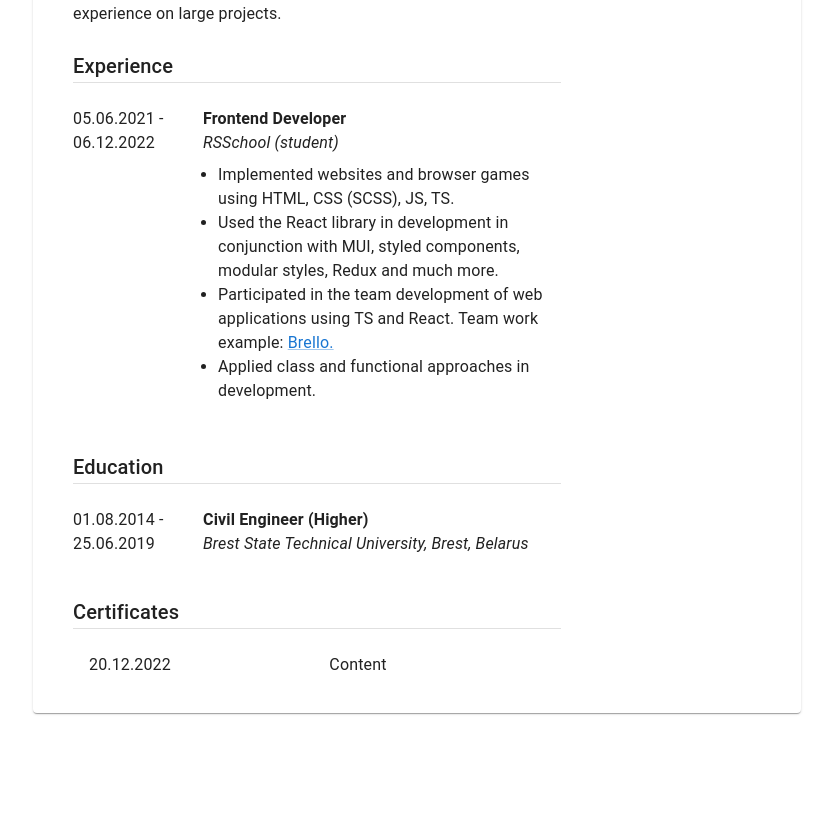
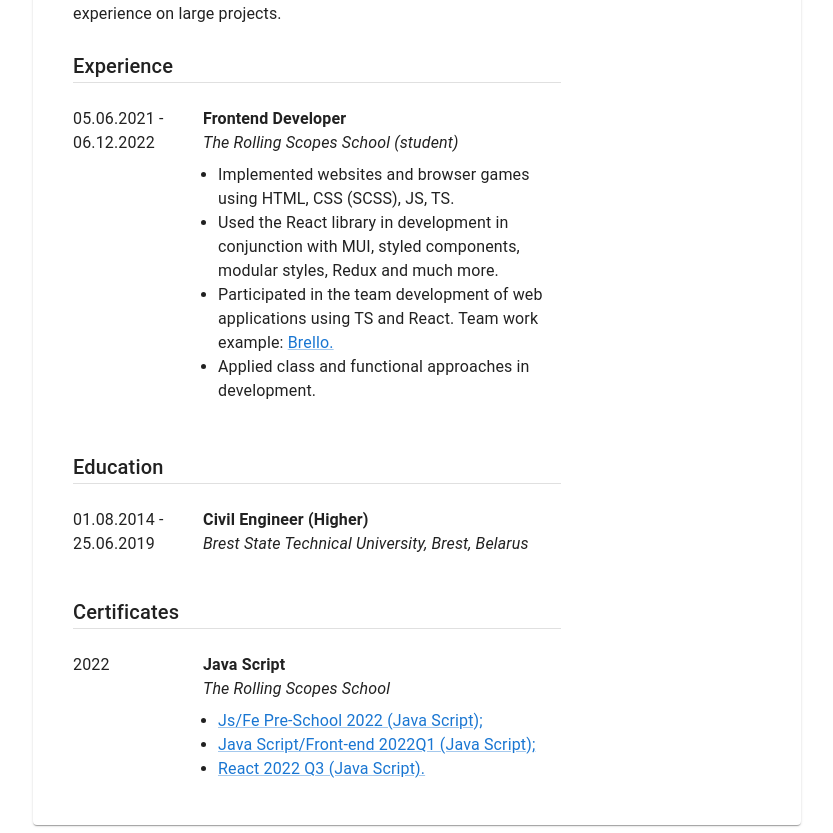
Before and after one commit to maxomeleneckii/cv, a React (Create React App) app: page / in a window 1280 px wide. Shown: the part 222-1055 px from the top of the page, without its empty margins (223-1056 px from the left). Before the commit the page ends 943 px from the top, so only its background shows below. Built offline with nearby package versions, Linux system fonts and the light colour scheme.

Commit message:
feat: add info about certifications

```diff
--- a/src/components/LeftSection.tsx
+++ b/src/components/LeftSection.tsx
@@ -56,7 +56,7 @@ export const LeftSection = () => {
                     Frontend Developer
                   </Typography>
                   <Typography component="h4" sx={{ fontStyle: 'italic' }}>
-                    RSSchool (student)
+                    The Rolling Scopes School (student)
                   </Typography>
                   <List sx={{ listStyle: 'disc' }}>
                     <ListItemCustom>
@@ -123,9 +123,33 @@ export const LeftSection = () => {
               }
             />
             <List sx={{ width: '100%' }}>
-              <ListItem>
-                <ListItemText>20.12.2022</ListItemText>
-                <ListItemText>Content</ListItemText>
+              <ListItem sx={{ paddingLeft: '0px', columnGap: '30px', alignItems: 'flex-start' }}>
+                <ListItemText sx={{ flex: '0 0 100px' }}>2022</ListItemText>
+                <ListItemText>
+                  <Typography component="h3" sx={{ fontWeight: 'bold' }}>
+                    Java Script
+                  </Typography>
+                  <Typography component="h4" sx={{ fontStyle: 'italic' }}>
+                    The Rolling Scopes School
+                  </Typography>
+                  <List sx={{ listStyle: 'disc' }}>
+                    <ListItemCustom>
+                      <Link target="_blank" href="https://app.rs.school/certificate/8fp0ychm">
+                        Js/Fe Pre-School 2022 (Java Script);
+                      </Link>
+                    </ListItemCustom>
+                    <ListItemCustom>
+                      <Link target="_blank" href="https://app.rs.school/certificate/swetrmxe">
+                        Java Script/Front-end 2022Q1 (Java Script);
+                      </Link>
+                    </ListItemCustom>
+                    <ListItemCustom>
+                      <Link target="_blank" href="https://app.rs.school/certificate/wqeo7rsk">
+                        React 2022 Q3 (Java Script).
+                      </Link>
+                    </ListItemCustom>
+                  </List>
+                </ListItemText>
               </ListItem>
             </List>
           </ListItem>
```
